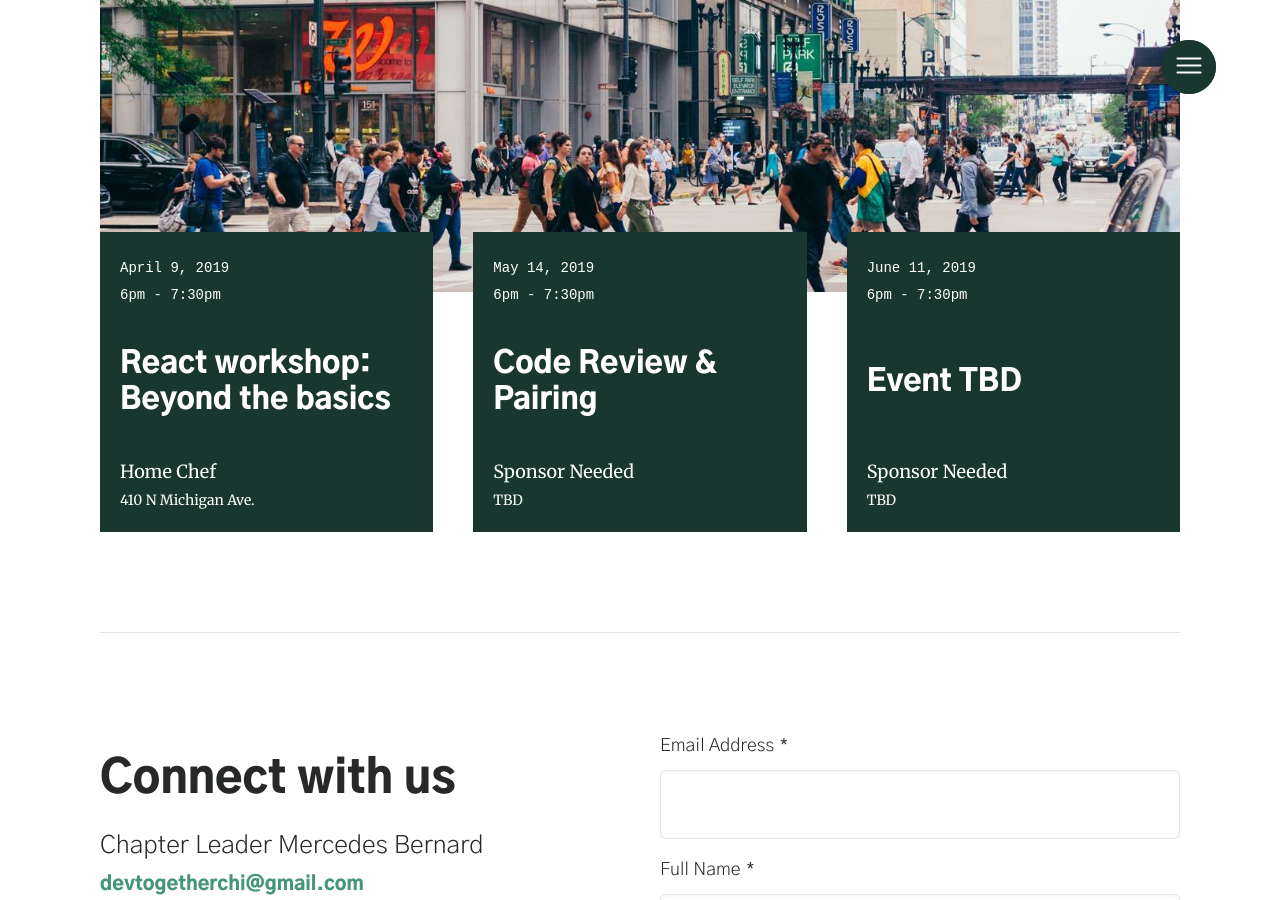
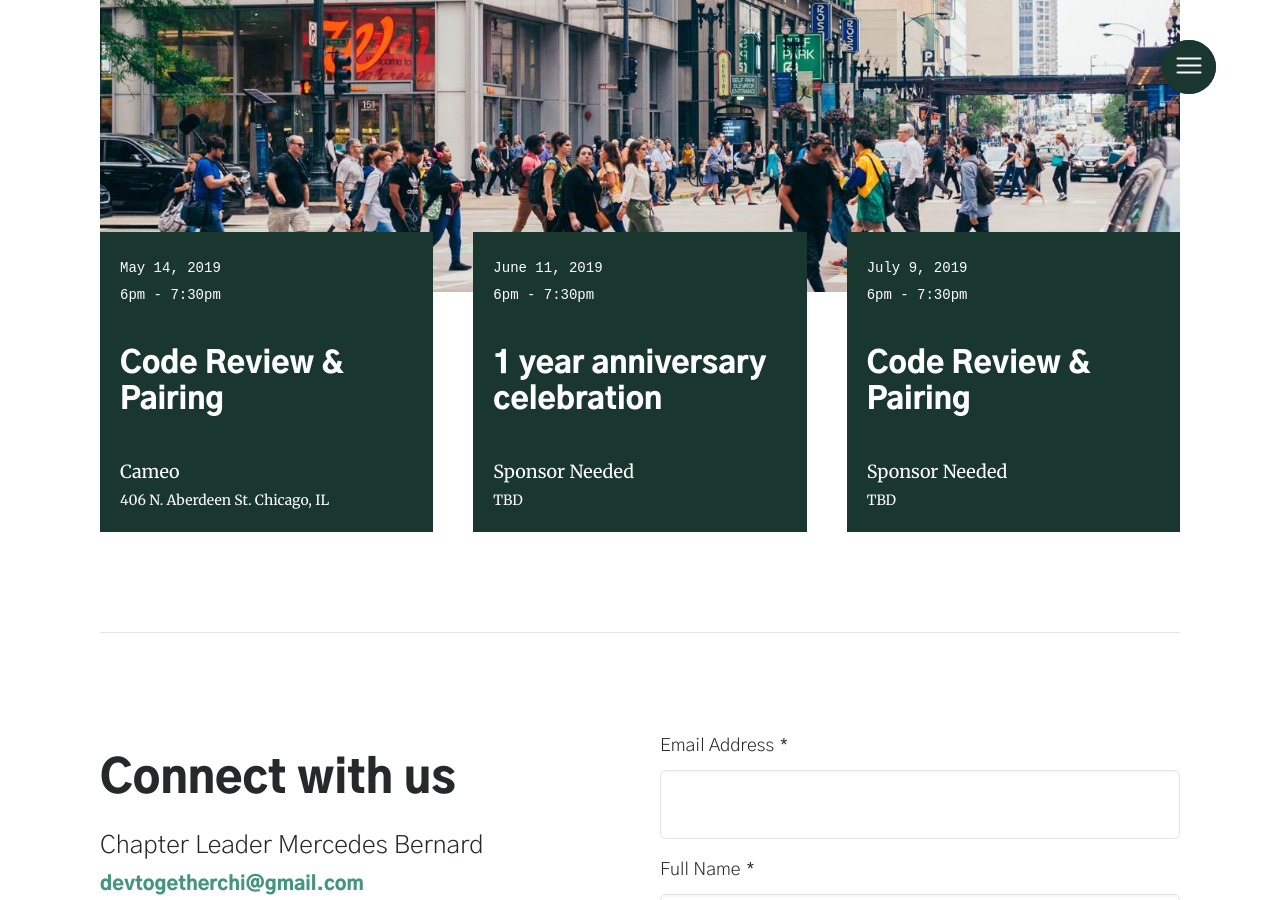
Before and after one commit to mercedesb/dev-together, a Jekyll site: the page built from docs/chapters/chicago.html, in a window 1280 px wide and 900 px high, scrolled down 467 px. Built offline with Jekyll 4.4.1, drawn with Linux system fonts in a browser that asks for light colours; some web fonts are replaced.

Commit message:
update chi events

```diff
--- a/docs/_data/events.json
+++ b/docs/_data/events.json
@@ -1,27 +1,27 @@
 [
-  {
-    "chapter": "Chi",
-    "name": "React workshop: Beyond the basics",
-    "displayDate": "April 9, 2019",
-    "date": "2019-04-09",
-    "time": "6pm - 7:30pm",
-    "sponsor": "Home Chef",
-    "location": "410 N Michigan Ave."
-  },
   {
     "chapter": "Chi",
     "name": "Code Review & Pairing",
     "displayDate": "May 14, 2019",
     "date": "2019-05-14",
     "time": "6pm - 7:30pm",
+    "sponsor": "Cameo",
+    "location": "406 N. Aberdeen St. Chicago, IL"
+  },
+  {
+    "chapter": "Chi",
+    "name": "1 year anniversary celebration",
+    "displayDate": "June 11, 2019",
+    "date": "2019-06-11",
+    "time": "6pm - 7:30pm",
     "sponsor": "Sponsor Needed",
     "location": "TBD"
   },
   {
     "chapter": "Chi",
-    "name": "Event TBD",
-    "displayDate": "June 11, 2019",
-    "date": "2019-06-11",
+    "name": "Code Review & Pairing",
+    "displayDate": "July 9, 2019",
+    "date": "2019-07-09",
     "time": "6pm - 7:30pm",
     "sponsor": "Sponsor Needed",
     "location": "TBD"
```
